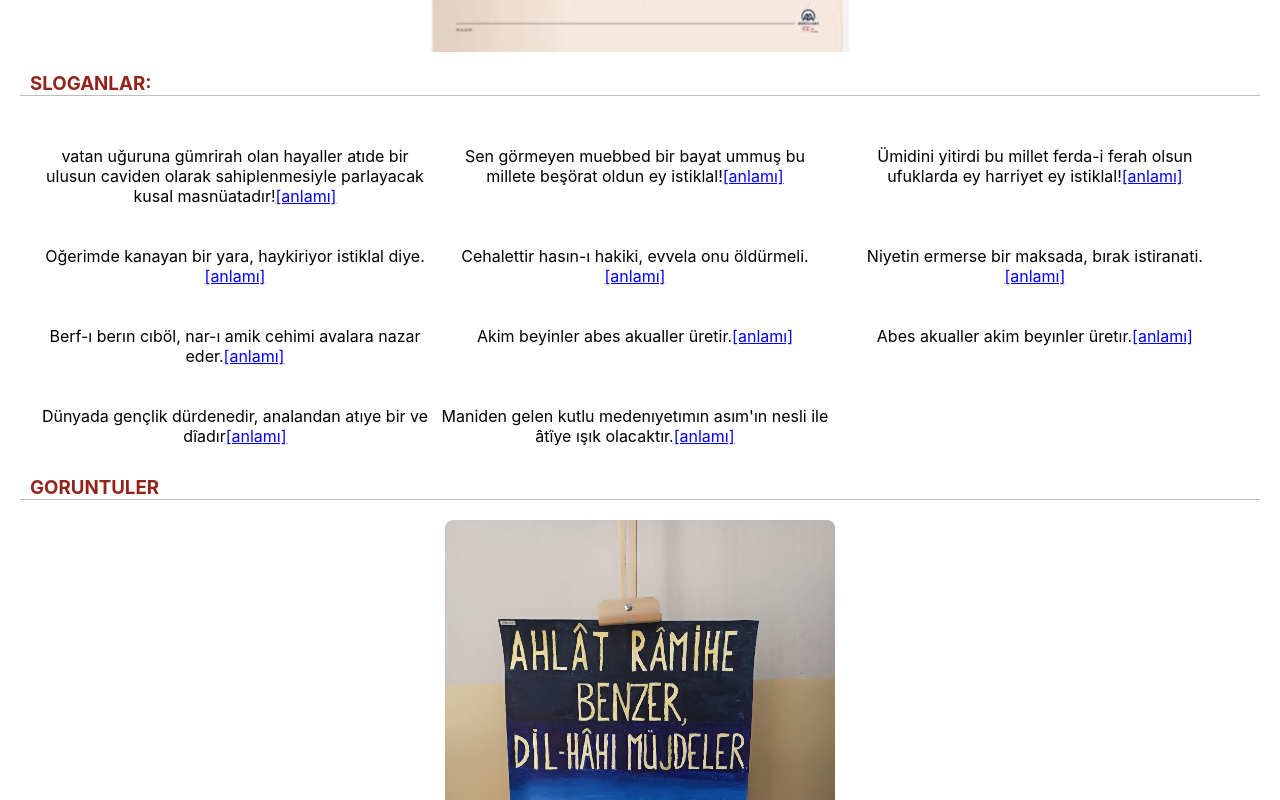
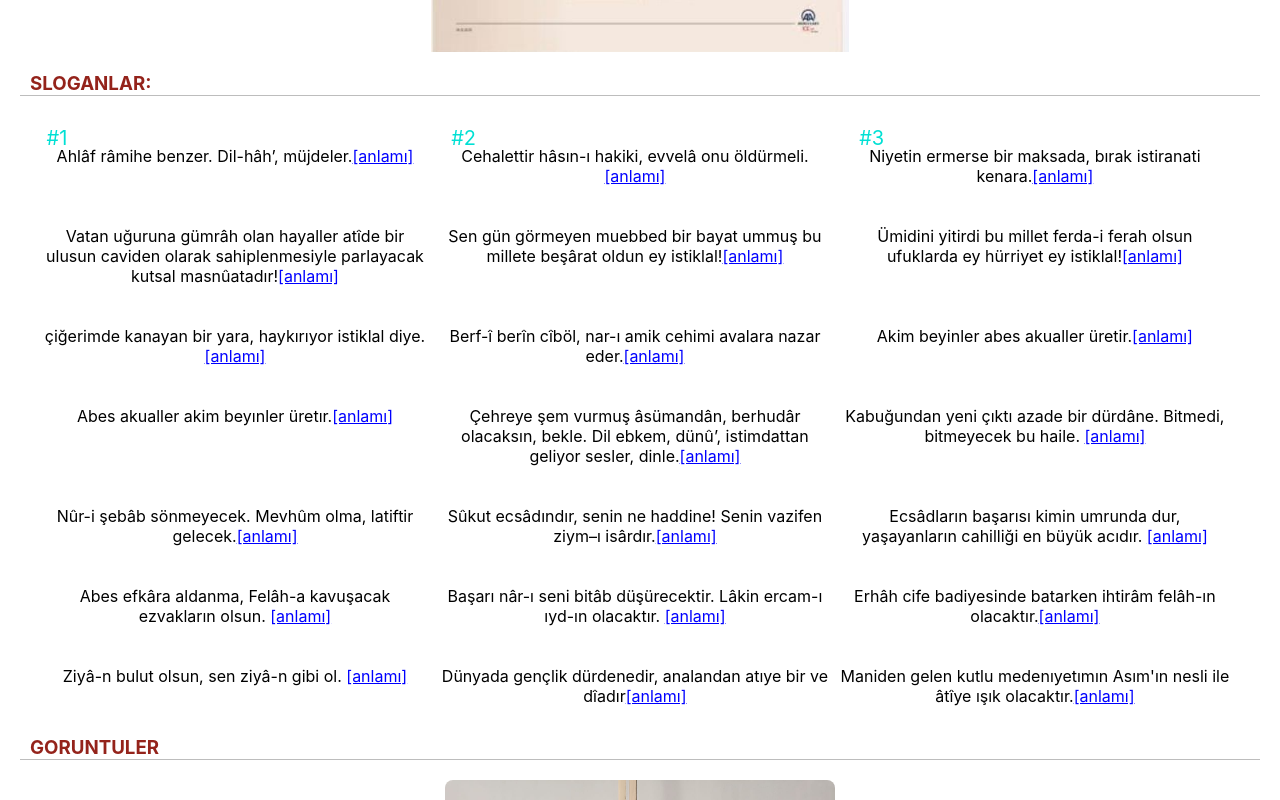
Before and after one commit to amirm-official7/AAL_EDEBIYAT, a React (Create React App) app: page / in a window 1280 px wide. Shown: the part 2840-3640 px from the top of the page. Built offline with nearby package versions, Linux system fonts and the light colour scheme.

Commit message:
i know i said it was the finaly commit 1000 times but hopefully this time it is ACTUALLY the one

```diff
--- a/src/DATA.json
+++ b/src/DATA.json
@@ -16,11 +16,38 @@
                 "DATA":
                 [
                     {
+                        "CREATOR": "Şeyma Aydoğan",
+                        "CLASSOFCREATOR": "12/C",
+                        "TEACHEROFCREATOR": "",
+                        "DATA": "Ahlâf râmihe benzer.  Dil-hâh’, müjdeler.",
+                        "MEANINGOFTHESLOGAN": "Gelecek nesiller parlak bir yıldıza benzer. Gönlün istediğini müjdeler.",
+                        "TYPE": "SLOGAN",
+                        "EXPLONATION": ""
+                    },
+                    {
+                        "CREATOR": "Hanzade Abdusodikova",
+                        "CLASSOFCREATOR": "11/B",
+                        "TEACHEROFCREATOR": "",
+                        "DATA": "Cehalettir hâsın-ı hakiki, evvelâ onu öldürmeli.",
+                        "MEANINGOFTHESLOGAN": "",
+                        "TYPE": "SLOGAN",
+                        "EXPLONATION": ""
+                    },
+                    {
+                        "CREATOR": "Aleyna Köpru",
+                        "CLASSOFCREATOR": "11/E",
+                        "TEACHEROFCREATOR": "",
+                        "DATA": "Niyetin ermerse bir maksada, bırak istiranati kenara.",
+                        "MEANINGOFTHESLOGAN": "",
+                        "TYPE": "SLOGAN",
+                        "EXPLONATION": ""
+                    },
+                    {
                         "CREATOR": "Arzu Taşkıran",
                         "CLASSOFCREATOR": "10/C",
                         "TEACHEROFCREATOR": "",
-                        "DATA": "vatan uğuruna gümrirah olan hayaller atıde bir ulusun caviden olarak sahiplenmesiyle parlayacak kusal masnüatadır!",
-                        "MEANINGOFTHESLOGAN": "vatan uğuruna yolunu kaybetmiş hayaller gelecekte bir ulusun ebediolarak sahiplenmesiyle parlayacak kutsal sanat eseridir.",
+                        "DATA": "Vatan uğuruna gümrâh olan hayaller atîde bir ulusun caviden olarak sahiplenmesiyle parlayacak kutsal masnûatadır!",
+                        "MEANINGOFTHESLOGAN": "Vatan uğuruna yolunu kaybetmiş hayaller gelecekte bir ulusun ebedi olarak sahiplenmesiyle parlayacak kutsal sanat eseridir.",
                         "TYPE": "SLOGAN",
                         "EXPLONATION": ""
                     },
@@ -28,7 +55,7 @@
                         "CREATOR": "Beyza Mertsoy",
                         "CLASSOFCREATOR": "11/E",
                         "TEACHEROFCREATOR": "",
-                        "DATA": "Sen görmeyen muebbed bir bayat ummuş bu millete beşörat oldun ey istiklal!",
+                        "DATA": "Sen gün görmeyen muebbed bir bayat ummuş bu millete beşârat oldun ey istiklal!",
                         "MEANINGOFTHESLOGAN": "",
                         "TYPE": "SLOGAN",
                         "EXPLONATION": ""
@@ -37,7 +64,7 @@
                         "CREATOR": "Beyza Mertsoy",
                         "CLASSOFCREATOR": "11/E",
                         "TEACHEROFCREATOR": "",
-                        "DATA": "Ümidini yitirdi bu millet ferda-i ferah olsun ufuklarda ey harriyet ey istiklal!",
+                        "DATA": "Ümidini yitirdi bu millet ferda-i ferah olsun ufuklarda ey hürriyet ey istiklal!",
                         "MEANINGOFTHESLOGAN": "",
                         "TYPE": "SLOGAN",
                         "EXPLONATION": ""
@@ -46,53 +73,116 @@
                         "CREATOR": "Hanzade Abdusodikova",
                         "CLASSOFCREATOR": "11/B",
                         "TEACHEROFCREATOR": "",
-                        "DATA": "Oğerimde kanayan bir yara, haykiriyor istiklal diye.",
+                        "DATA": "çiğerimde kanayan bir yara, haykırıyor istiklal diye.",
                         "MEANINGOFTHESLOGAN": "",
                         "TYPE": "SLOGAN",
                         "EXPLONATION": ""
                     },
                     {
-                        "CREATOR": "Hanzade Abdusodikova",
-                        "CLASSOFCREATOR": "11/B",
+                        "CREATOR": "Arda Akkuş",
+                        "CLASSOFCREATOR": "11/C",
                         "TEACHEROFCREATOR": "",
-                        "DATA": "Cehalettir hasın-ı hakiki, evvela onu öldürmeli.",
-                        "MEANINGOFTHESLOGAN": "",
+                        "DATA": "Berf-î berîn cîböl, nar-ı amik cehimi avalara nazar eder.",
+                        "MEANINGOFTHESLOGAN": "Kibirli, kendini herkesden yüksekte görenlerin düşeceğı yer cehennemdir.",
                         "TYPE": "SLOGAN",
                         "EXPLONATION": ""
                     },
                     {
-                        "CREATOR": "Aleyna Köpru",
-                        "CLASSOFCREATOR": "11/E",
+                        "CREATOR": "Kaan Özdemir",
+                        "CLASSOFCREATOR": "11/C",
                         "TEACHEROFCREATOR": "",
-                        "DATA": "Niyetin ermerse bir maksada, bırak istiranati.",
-                        "MEANINGOFTHESLOGAN": "",
+                        "DATA": "Akim beyinler abes akualler üretir.",
+                        "MEANINGOFTHESLOGAN": "Kısır beyinler boş laflar üretir.",
                         "TYPE": "SLOGAN",
                         "EXPLONATION": ""
                     },
                     {
-                        "CREATOR": "Ela Yıldırım",
+                        "CREATOR": "Kaan Özdemir",
                         "CLASSOFCREATOR": "11/C",
                         "TEACHEROFCREATOR": "",
-                        "DATA": "Berf-ı berın cıböl, nar-ı amik cehimi avalara nazar eder.",
-                        "MEANINGOFTHESLOGAN": "Kibirli, kendini herkesden yüksekte görenlerin düşeceğı cehennemdir.",
+                        "DATA": "Abes akualler akim beyınler üretır.",
+                        "MEANINGOFTHESLOGAN": "Boş laflar kısır beyınler üretir.",
                         "TYPE": "SLOGAN",
                         "EXPLONATION": ""
                     },
                     {
-                        "CREATOR": "Ela Yıldırım",
-                        "CLASSOFCREATOR": "11/C",
+                        "CREATOR": "Şeyma Aydoğan",
+                        "CLASSOFCREATOR": "12/C",
                         "TEACHEROFCREATOR": "",
-                        "DATA": "Akim beyinler abes akualler üretir.",
-                        "MEANINGOFTHESLOGAN": "kısır beyinler boş laflar üretir.",
+                        "DATA": "Çehreye şem vurmuş âsümandân, berhudâr olacaksın, bekle. Dil ebkem, dünû’, istimdattan geliyor sesler, dinle.",
+                        "MEANINGOFTHESLOGAN": "Çehreye ışık vurmuş gökyüzünden, mutlu alacaksın, bekle. Gönül dilsiz, yardım dileyen gözyaşlarından geliyor sesler, dinle.",
                         "TYPE": "SLOGAN",
                         "EXPLONATION": ""
                     },
                     {
-                        "CREATOR": "Ela Yıldırım",
-                        "CLASSOFCREATOR": "11/C",
+                        "CREATOR": "Şeyma Aydoğan",
+                        "CLASSOFCREATOR": "12/C",
                         "TEACHEROFCREATOR": "",
-                        "DATA": "Abes akualler akim beyınler üretır.",
-                        "MEANINGOFTHESLOGAN": "boş laflar kısır beyınler üretir.",
+                        "DATA": "Kabuğundan yeni çıktı azade bir dürdâne. Bitmedi, bitmeyecek bu haile. ",
+                        "MEANINGOFTHESLOGAN": "Kabuğundan yeni çıktı hür bir inci. Bitmedi, bitmeyecek bu trajedi. ",
+                        "TYPE": "SLOGAN",
+                        "EXPLONATION": ""
+                    },
+                    {
+                        "CREATOR": "Şeyma Aydoğan",
+                        "CLASSOFCREATOR": "12/C",
+                        "TEACHEROFCREATOR": "",
+                        "DATA": "Nûr-i şebâb sönmeyecek. Mevhûm olma, latiftir gelecek.",
+                        "MEANINGOFTHESLOGAN": "Gençlik ışığı sönmeyecek. kuşkulu olma, güzeldir gelecek.",
+                        "TYPE": "SLOGAN",
+                        "EXPLONATION": ""
+                    },
+                    {
+                        "CREATOR": "Ayşe Feyza Keskin",
+                        "CLASSOFCREATOR": "9/B",
+                        "TEACHEROFCREATOR": "",
+                        "DATA": "Sûkut ecsâdındır, senin ne haddine! Senin vazifen ziym–ı isârdır.",
+                        "MEANINGOFTHESLOGAN": "Sessizlik cesetlerindir, senin ne haddine! Senin görevin ışığını saçmaktır. ",
+                        "TYPE": "SLOGAN",
+                        "EXPLONATION": ""
+                    },
+                    {
+                        "CREATOR": "Ayşe Feyza Keskin",
+                        "CLASSOFCREATOR": "9/B",
+                        "TEACHEROFCREATOR": "",
+                        "DATA": "Ecsâdların başarısı kimin umrunda dur, yaşayanların cahilliği en büyük acıdır. ",
+                        "MEANINGOFTHESLOGAN": "Cesetlerin (ölülerin) başarısı kimin umrunda olur, yaşayanların cahilliği en büyük acıdır.",
+                        "TYPE": "SLOGAN",
+                        "EXPLONATION": ""
+                    },
+                    {
+                        "CREATOR": "Ayşe Feyza Keskin",
+                        "CLASSOFCREATOR": "9/B",
+                        "TEACHEROFCREATOR": "",
+                        "DATA": "Abes efkâra aldanma, Felâh-a kavuşacak ezvakların olsun. ",
+                        "MEANINGOFTHESLOGAN": "Boş fikirlere aldanma, kurtuluşa kavuşacak zevklerin olsun. ",
+                        "TYPE": "SLOGAN",
+                        "EXPLONATION": ""
+                    },
+                    {
+                        "CREATOR": "Ayşe Feyza Keskin",
+                        "CLASSOFCREATOR": "9/B",
+                        "TEACHEROFCREATOR": "",
+                        "DATA": "Başarı nâr-ı seni bitâb düşürecektir. Lâkin ercam-ı ıyd-ın olacaktır. ",
+                        "MEANINGOFTHESLOGAN": "Başarı ateşi seni güçsüz düşürecektir. Ancak sonu bayramın olacaktır. ",
+                        "TYPE": "SLOGAN",
+                        "EXPLONATION": ""
+                    },
+                    {
+                        "CREATOR": "Ayşe Feyza Keskin",
+                        "CLASSOFCREATOR": "9/B",
+                        "TEACHEROFCREATOR": "",
+                        "DATA": "Erhâh cife badiyesinde batarken ihtirâm felâh-ın olacaktır.",
+                        "MEANINGOFTHESLOGAN": "Ruhlar lêş çölünde batarken saygi kurtuluşun bayramıdır.",
+                        "TYPE": "SLOGAN",
+                        "EXPLONATION": ""
+                    },
+                    {
+                        "CREATOR": "Ayşe Feyza Keskin",
+                        "CLASSOFCREATOR": "9/B",
+                        "TEACHEROFCREATOR": "",
+                        "DATA": "Ziyâ-n bulut olsun, sen ziyâ-n gibi ol. ",
+                        "MEANINGOFTHESLOGAN": "Işığın bulut olsun, sen ışığın gibi ol. ",
                         "TYPE": "SLOGAN",
                         "EXPLONATION": ""
                     },
@@ -106,10 +196,10 @@
                         "EXPLONATION": ""
                     },
                     {
-                        "CREATOR": "Nuncem Özlen",
+                        "CREATOR": "Nurcan Özten",
                         "CLASSOFCREATOR": "Türk Dili ve Edeiyati Öğretmen",
                         "TEACHEROFCREATOR": "",
-                        "DATA": "Maniden gelen kutlu medenıyetımın asım'ın nesli ile âtîye ışık olacaktır.",
+                        "DATA": "Maniden gelen kutlu medenıyetımın Asım'ın nesli ile âtîye ışık olacaktır.",
                         "MEANINGOFTHESLOGAN": "Geçmilten gelen kutlu medenıyetımız Asımin nesli ile geleceğe ışık olacaktır.",
                         "TYPE": "SLOGAN",
                         "EXPLONATION": ""
--- a/src/pages/home/App.css
+++ b/src/pages/home/App.css
@@ -39,6 +39,7 @@
 .sloganli {
   margin: 30px 10px 10px 0;
   cursor: pointer;
+
   width: calc(33.33% - 10px); /* Three items per row with some margin */
 }
 
--- a/src/pages/home/Home.jsx
+++ b/src/pages/home/Home.jsx
@@ -89,9 +89,20 @@ const App = ({ setSteps, steps }) => {
                         <div style={{margin: "20px"}}>
                           <ul  className="sloganul">
                             {i.DATA.map((slogan, index)=> {
+
                               return (
-                                <li className="sloganli" onClick={()=>SetDisplaySlogan({display: true, data: slogan})} key={index}>{slogan.DATA}
-                                  <span className="spanTDK">{"[anlamı]"}</span>
+
+                                <li className="sloganli" onClick={()=>SetDisplaySlogan({display: true, data: slogan})} key={index}>
+                                  <span style={{position: "relative"}}>
+                                    {(index == 0)? <span title='Bu slogan yarışmada birincilik ödülünü kazanmıştır' style={{position: "absolute", top: "-20px", left: "-10px", color: "#00E0D4", fontSize: "20px"}}>#1</span>: null}
+                                    {(index == 1)? <span title='Bu slogan yarışmada ikincilik ödülünü kazanmıştır' style={{position: "absolute", top: "-20px", left: "-10px", color: "#00E0D4", fontSize: "20px"}}>#2</span>: null}
+                                    {(index == 2)? <span title='Bu slogan yarışmada üçüncülük  ödülünü kazanmıştır' style={{position: "absolute", top: "-20px", left: "-10px", color: "#00E0D4", fontSize: "20px"}}>#3</span>: null}
+
+
+                                    {slogan.DATA}
+                                    <span className="spanTDK">{"[anlamı]"}</span>
+
+                                  </span>
                                 </li>
 
                               )
@@ -149,7 +160,9 @@ const App = ({ setSteps, steps }) => {
                         </div>
                         <div style={{textAlign: "center"}}>
                           <a className="orange-button" href="/sozluk.pdf" target="_blank">Devamını Oku</a>
-
+                        </div>
+                        <div style={{textAlign: "center", marginTop: "20px"}}>
+                          <a className="orange-button" href="https://drive.google.com/file/d/1ki1MtdIjeEWHH2MzTRY_0ucHqeQIz9Ib/view?usp=sharing" target="_blank">Devamını Oku</a>
                         </div>
                       </div>
 
```
